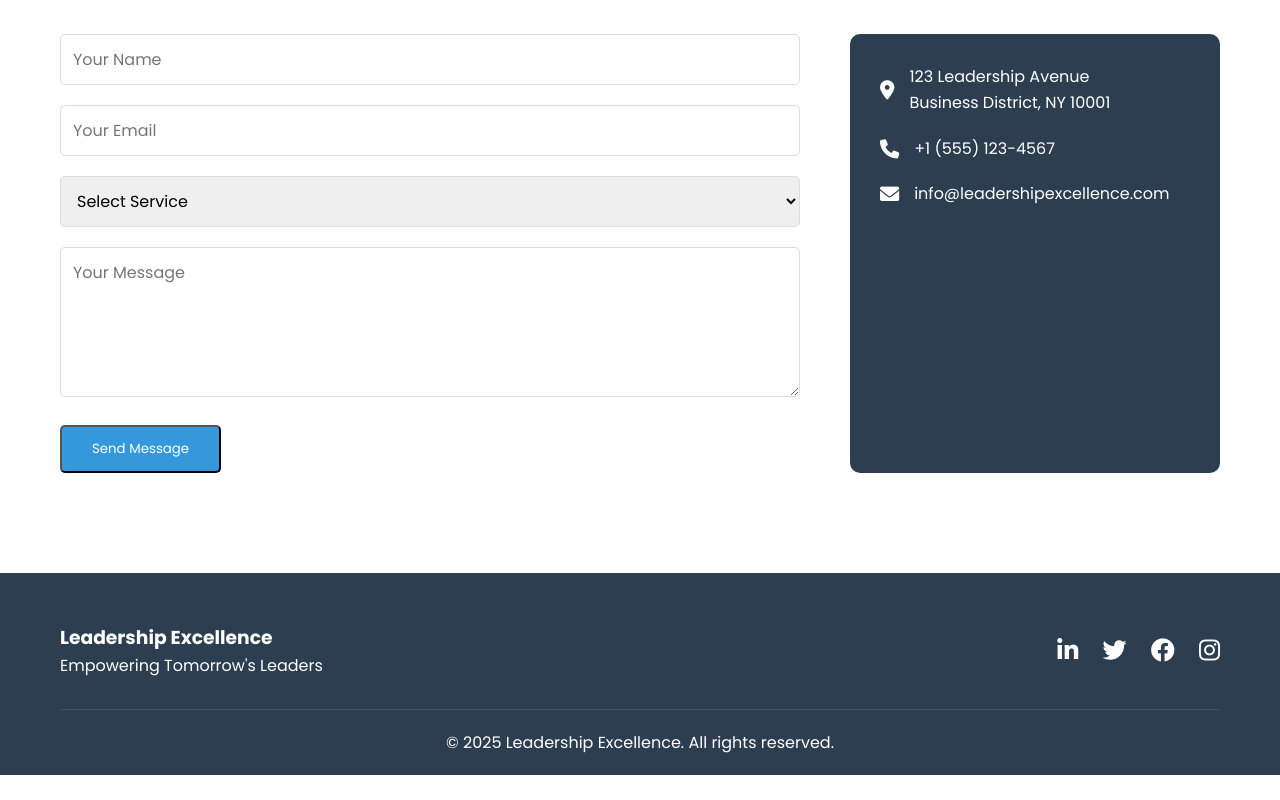
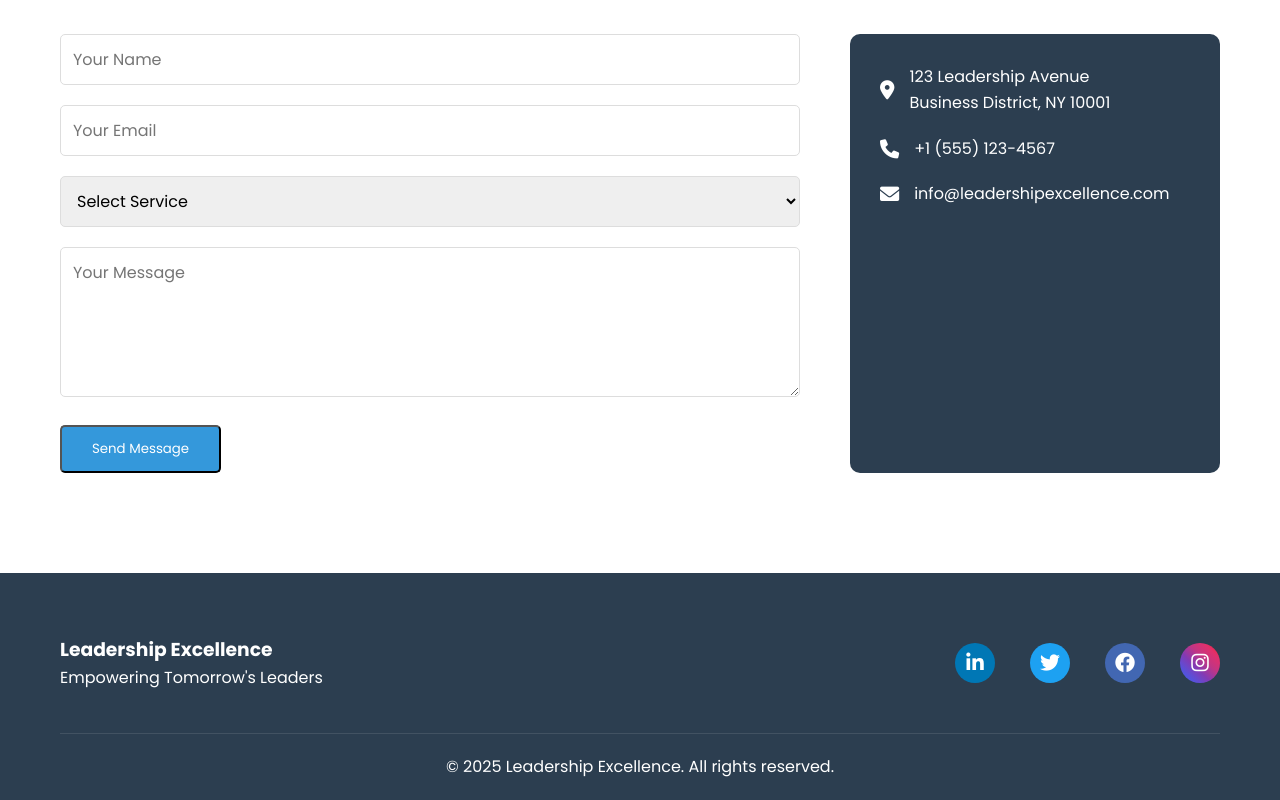
Before and after one commit to mohammadahti173/leadership-coaching, a plain HTML site: page index.html in a window 1280 px wide. Shown: the part 2716-3516 px from the top of the page. Before the commit the page ends 3491 px from the top, so only its background shows below. Drawn offline with Linux system fonts and the light colour scheme.

Commit message:
Update styles.css

```diff
--- a/styles.css
+++ b/styles.css
@@ -295,10 +295,61 @@ body {
     transition: color 0.3s ease;
 }
 
-.footer-social a:hover {
+/* .footer-social a:hover {
     color: var(--secondary-color);
+} */
+ .footer-social {
+    display: flex;
+    gap: 15px; /* Space between icons */
+    justify-content: center; /* Center the icons */
+    margin: 20px 0;
 }
 
+.footer-social a {
+    display: inline-flex;
+    align-items: center;
+    justify-content: center;
+    width: 40px;
+    height: 40px;
+    border-radius: 50%;
+    text-decoration: none;
+    transition: all 0.3s ease;
+}
+
+/* LinkedIn - Professional Blue */
+.footer-social a:nth-child(1) {
+    background-color: #0077b5;
+    color: white;
+}
+
+/* Twitter - Sky Blue */
+.footer-social a:nth-child(2) {
+    background-color: #1da1f2;
+    color: white;
+}
+
+/* Facebook - Dark Blue */
+.footer-social a:nth-child(3) {
+    background-color: #4267b2;
+    color: white;
+}
+
+/* Instagram - Purple Gradient */
+.footer-social a:nth-child(4) {
+    background: linear-gradient(45deg, #405de6, #5851db, #833ab4, #c13584, #e1306c, #fd1d1d);
+    color: white;
+}
+
+/* Hover Effects */
+.footer-social a:hover {
+    transform: translateY(-3px);
+    box-shadow: 0 5px 15px rgba(0, 0, 0, 0.3);
+}
+
+/* Icon Size */
+.footer-social i {
+    font-size: 20px;
+}
 .footer-bottom {
     text-align: center;
     padding-top: 20px;
```
